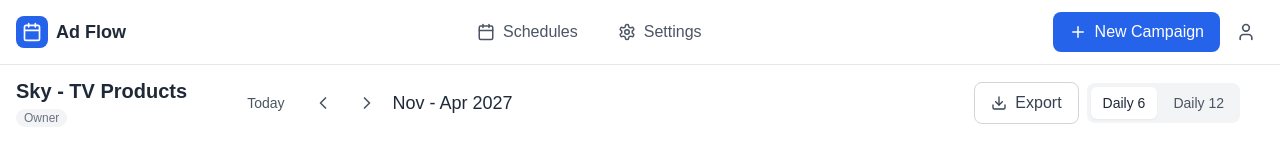
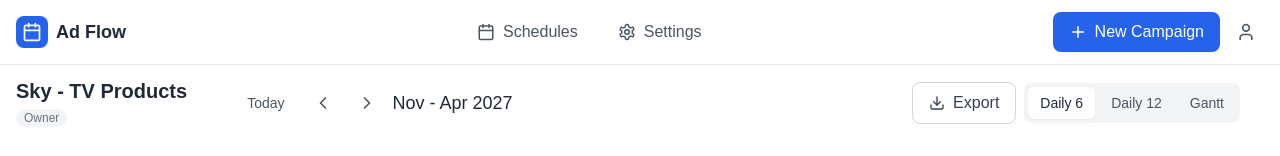
Before and after one commit to AlexAzis/ad-flow-app, a Next.js app in the folder ad-flow-app/: page / in a window 1280 px wide. Shown: the top 156 px of the page. Built offline with nearby package versions, Linux system fonts and the light colour scheme.

Commit message:
Add Gantt view toggle

```diff
--- a/ad-flow-app/src/components/calendar/SimpleScheduleView.tsx
+++ b/ad-flow-app/src/components/calendar/SimpleScheduleView.tsx
@@ -5,6 +5,7 @@ import { ChevronLeft, ChevronRight, Download } from 'lucide-react';
 import { Event, Campaign, Person, ViewMode } from '@/lib/types';
 import { format, addMonths, startOfMonth } from 'date-fns';
 import CalendarGrid from './CalendarGrid';
+import GanttView from './GanttView';
 import FilterSidebar from './FilterSidebar';
 import AddEventModal from './AddEventModal';
 import EditEventModal from './EditEventModal';
@@ -21,7 +22,7 @@ export default function SimpleScheduleView({
   people,
 }: SimpleScheduleViewProps) {
   const [currentDate, setCurrentDate] = useState(new Date('2026-11-01'));
-  const [viewMode, setViewMode] = useState<'daily-6' | 'daily-12'>('daily-6');
+  const [viewMode, setViewMode] = useState<'daily-6' | 'daily-12' | 'gantt'>('daily-6');
   const [showWeekends, setShowWeekends] = useState(false);
   const [showEventNotes, setShowEventNotes] = useState(false);
   const [showPeople, setShowPeople] = useState(true);
@@ -42,7 +43,7 @@ export default function SimpleScheduleView({
 
   const getDateRangeText = () => {
     const startDate = startOfMonth(currentDate);
-    const monthsToShow = viewMode === 'daily-6' ? 5 : 11;
+    const monthsToShow = viewMode === 'daily-6' ? 5 : viewMode === 'daily-12' ? 11 : 2;
     const endDate = addMonths(startDate, monthsToShow);
     return `${format(startDate, 'MMM')} - ${format(endDate, 'MMM yyyy')}`;
   };
@@ -163,6 +164,16 @@ export default function SimpleScheduleView({
               >
                 Daily 12
               </button>
+              <button
+                onClick={() => setViewMode('gantt')}
+                className={`px-3 py-1.5 rounded-md text-sm font-medium ${
+                  viewMode === 'gantt'
+                    ? 'bg-white text-gray-800 shadow-sm'
+                    : 'text-gray-600 hover:text-gray-800'
+                }`}
+              >
+                Gantt
+              </button>
             </div>
           </div>
         </div>
@@ -208,6 +219,20 @@ export default function SimpleScheduleView({
         />
 
         <div className="flex-1 overflow-y-auto bg-white">
+          {viewMode === 'gantt' ? (
+            <GanttView
+              events={filteredEvents}
+              campaigns={campaigns}
+              people={people}
+              currentDate={currentDate}
+              onDateClick={handleDateClick}
+              onEventDoubleClick={handleEventDoubleClick}
+              onEventDrop={handleEventDrop}
+              showWeekends={showWeekends}
+              showEventNotes={showEventNotes}
+              showPeople={showPeople}
+            />
+          ) : (
             <CalendarGrid
               events={filteredEvents}
               campaigns={campaigns}
@@ -219,8 +244,9 @@ export default function SimpleScheduleView({
               showWeekends={showWeekends}
               showEventNotes={showEventNotes}
               showPeople={showPeople}
-            viewMode={viewMode}
+              viewMode={viewMode as 'daily-6' | 'daily-12'}
             />
+          )}
         </div>
       </div>
 
```
Lines whose indentation alone changed are shown as unchanged.
